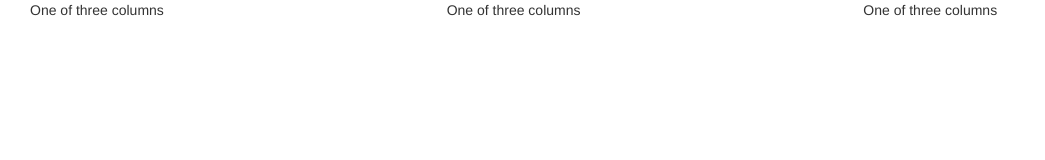
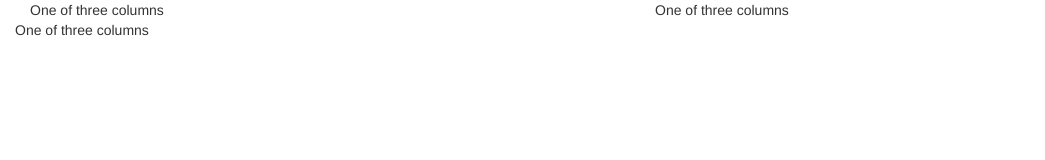
Before and after one commit to Tukker0Terror/Playlist, a plain HTML site: page index.html in a window 1280 px wide. Shown: the whole page, without its empty margins (0-1045 px from the left). Drawn offline with nearby package versions, Linux system fonts and the light colour scheme.

Commit message:
layout change

```diff
--- a/index.html
+++ b/index.html
@@ -12,15 +12,22 @@
 
 <div class="main">
     <div class="col-md-12">
-        <div class="col-md-4">
-            One of three columns
+        <div class="row">
+            <div class="col-md-12">
+                <div class="col-md-6">
+                    One of three columns
+                </div>
+                <div class="col-md-6">
+                    One of three columns
+                </div>
+            </div>
         </div>
-        <div class="col-md-4">
-            One of three columns
-        </div>
-        <div class="col-md-4">
-            One of three columns
-        </div>
+       <div class="row">
+           <div class="col-md-12">
+               One of three columns
+           </div>
+       </div>
+
     </div>
 </div>
 
```
